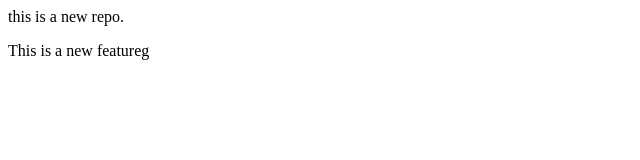
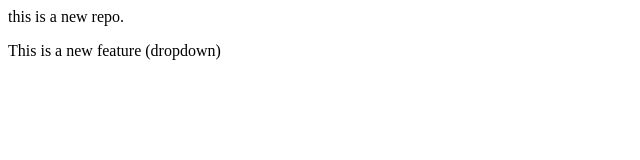
Before and after one commit to vaishnavpowar/LocalRepo, a plain HTML site: page index.html in a window 1280 px wide. Shown: the full height of the page, 0-640 px from the left. Drawn offline with Linux system fonts and the light colour scheme.

Commit message:
add dropdown

```diff
--- a/index.html
+++ b/index.html
@@ -1,2 +1,2 @@
 <p>this is a new repo.</p>
-<p>This is a new featureg</p>
+<p>This is a new feature (dropdown)</p>
```
